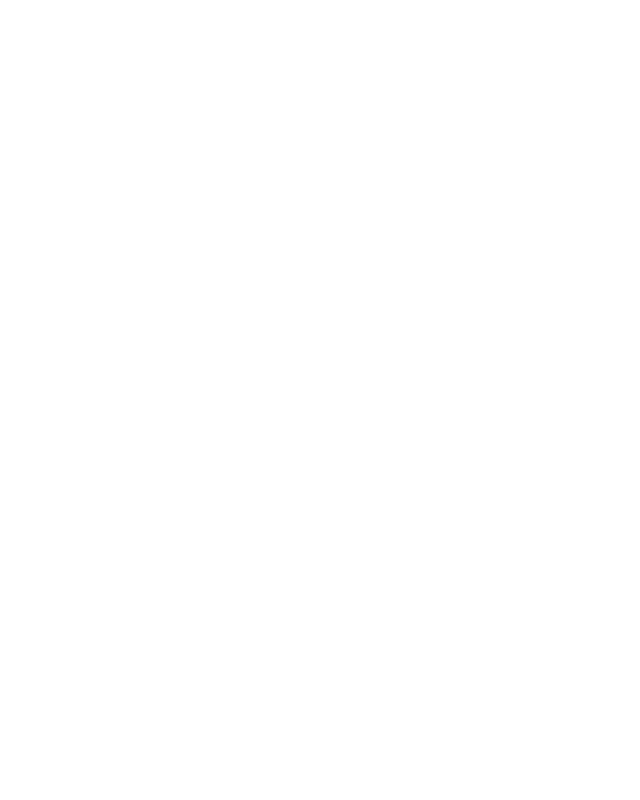
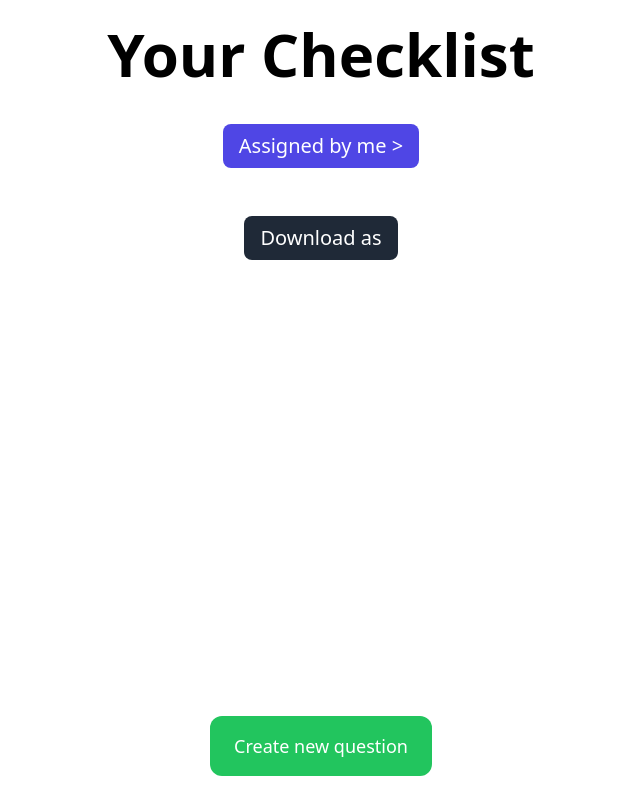
Before and after one commit to Srivatsa-NS/Checklist, a React (Create React App) app in the folder client/: page /my-checklist in a window 1280 px wide. Before the commit this address had no page. Shown: the whole page, without its empty margins (319-959 px from the left). Built offline with nearby package versions, Linux system fonts and the light colour scheme.

Commit message:
Added assigned by me button

```diff
--- a/client/src/App.js
+++ b/client/src/App.js
@@ -11,7 +11,7 @@
       <Routes>
         <Route path="/" element={<Login />} />
         <Route path="/register" element={<Register />} />
-        <Route path="/checklist" element={<ChecklistPage />} />
+        <Route path="/my-checklist" element={<ChecklistPage />} />
         <Route path="/create" element={<CreateNew />} />
       </Routes>
     </div>
--- a/client/src/components/Checklist.jsx
+++ b/client/src/components/Checklist.jsx
@@ -139,17 +139,31 @@
 
   return (
     <div className="container mx-auto p-6 flex flex-col min-h-screen">
-      <div className="flex justify-between items-center">
-        <h2 className="text-6xl font-bold text-center mb-6">Your Checklist</h2>
+      <div className="flex justify-center items-center mb-4">
+        <h2 className="text-6xl font-bold text-center mx-auto">
+          Your Checklist
+        </h2>
+      </div>
+
+      <div className="flex justify-center mb-6 mt-6">
+        <button
+          onClick={() => navigate("/assigned-by-me")}
+          className="px-4 py-2 bg-indigo-600 text-white text-xl rounded-lg hover:bg-indigo-700"
+        >
+          Assigned by me &gt;
+        </button>
+      </div>
+
+      <div className="flex justify-center mt-6">
         <div className="relative">
           <button
             onClick={() => setIsDropdownOpen(!isDropdownOpen)}
-            className="px-4 py-2 bg-gray-800 text-white rounded-lg"
+            className="px-4 py-2 bg-gray-800 text-white text-xl rounded-lg"
           >
             Download as
           </button>
           {isDropdownOpen && (
-            <div className="absolute right-0 mt-2 bg-white border rounded-lg shadow-lg w-48">
+            <div className="absolute mt-2 bg-white border rounded-lg shadow-lg w-48">
               <button
                 onClick={handleDownloadPdf}
                 className="block px-4 py-2 text-gray-700 hover:bg-gray-100 w-full text-left"
--- a/client/src/components/Login.jsx
+++ b/client/src/components/Login.jsx
@@ -33,7 +33,7 @@
         setError("");
         setSuccessMessage("Login Successful");
         setTimeout(() => {
-          navigate("/checklist");
+          navigate("/my-checklist");
         }, 2000);
       }
     } catch (err) {
```
